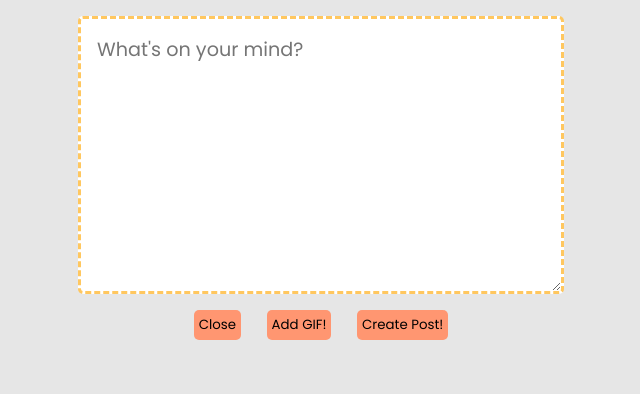
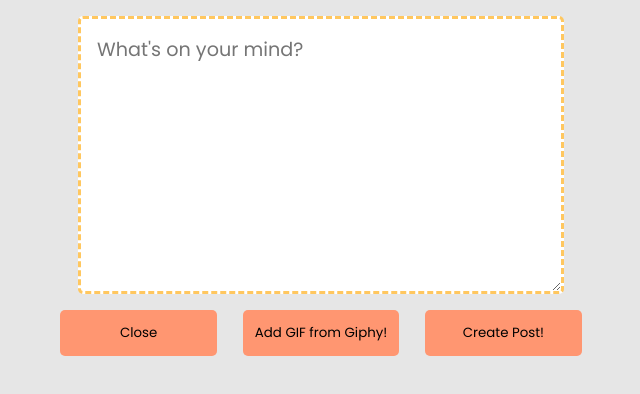
Before and after one commit to srivastavaayu/codemancers-assessment, a React (Create React App) app: page / in a window 1280 px wide. Both pictures are taken after a click on the button "Create Post". Shown: the top 394 px of the page, without its empty margins (319-959 px from the left). Built offline with nearby package versions, Linux system fonts and the light colour scheme.

Commit message:
fix: styles, removed unused statements

```diff
--- a/src/App.js
+++ b/src/App.js
@@ -29,7 +29,6 @@ class App extends React.Component {
   render() {
     return (
       <div className="App">
-        {console.log("all Posts", this.state.posts)}
         <AddPost addPost={this.addPost} />
         <Posts posts={this.state.posts} />
       </div>
--- a/src/components/AddPost.js
+++ b/src/components/AddPost.js
@@ -32,7 +32,7 @@ class AddPost extends React.Component {
       },
       async () => {
         await fetch(
-          `https://api.giphy.com/v1/gifs/search?api_key=HoqwGUdmszt1JdjcmBC3kqTg1JzHq5bn&q=${this.state.giphySearchText}&limit=3&lang=en`
+          `https://api.giphy.com/v1/gifs/search?api_key=${process.env.REACT_APP_GIPHY_API_KEY}&q=${this.state.giphySearchText}`
         )
           .then((response) => response.json())
           .then((data) => {
@@ -158,7 +158,7 @@ class AddPost extends React.Component {
                     }));
                   }}
                 >
-                  Add GIF!
+                  Add GIF from Giphy!
                 </button>
                 <button type="button" onClick={this.createPost}>
                   Create Post!
--- a/src/styles/AddPost.css
+++ b/src/styles/AddPost.css
@@ -39,7 +39,7 @@
   font-family: "Poppins", "Segoe UI", Tahoma, Geneva, Verdana, sans-serif;
   font-weight: 500;
   font-size: 1.2rem;
-  margin-top: 1vh;
+  margin-top: 1rem;
   padding: 2vh 2vh;
   width: 50%;
   border: 3px dashed #ffc75f;
@@ -70,16 +70,30 @@
   display: flex;
   flex-direction: row;
   flex-wrap: wrap;
+  justify-content: center;
+  margin: 1vh auto 0;
+  height: 70vh;
+  overflow: scroll;
+}
+
+.giphyImage {
+  width: 33%;
+  height: 30vh;
+  object-fit: fill;
+  cursor: pointer;
 }
 
 .createPostButton {
   width: 50%;
   padding: 1vw !important;
+  font-size: 1.2rem;
 }
 
 .addPostBottomButtons {
+  width: 70%;
   display: flex;
   flex-direction: row;
+  justify-content: center;
 }
 
 .addPostContainer button {
@@ -91,6 +105,7 @@
   transition: linear;
   transition-duration: 100ms;
   font-family: "Poppins", "Segoe UI", Tahoma, Geneva, Verdana, sans-serif;
+  cursor: pointer;
 }
 
 .addPostContainer button:hover {
@@ -98,3 +113,8 @@
   transition: linear;
   transition-duration: 100ms;
 }
+
+.addPostBottomButtons button {
+  width: 25%;
+  padding: 1vw 1vh;
+}
```
Also changed, not shown: 1 other file (tests, documents, lock files or other folders).
